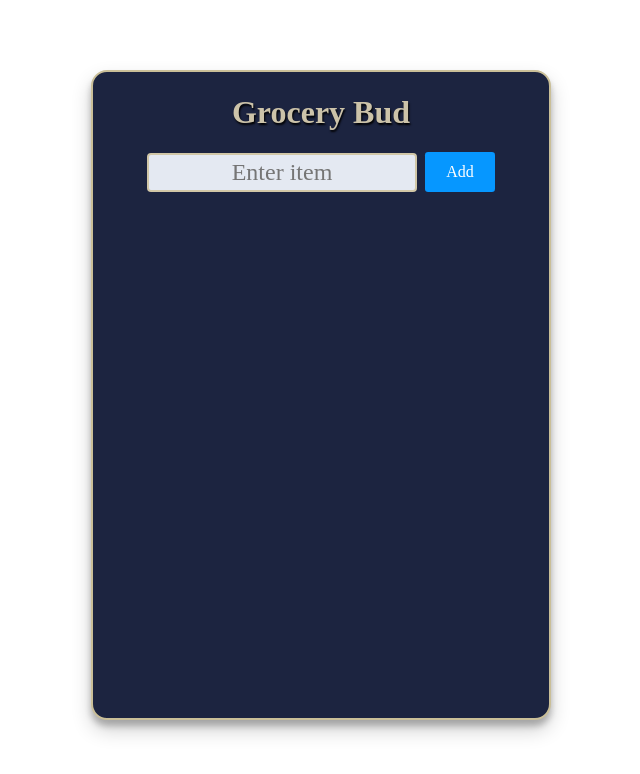
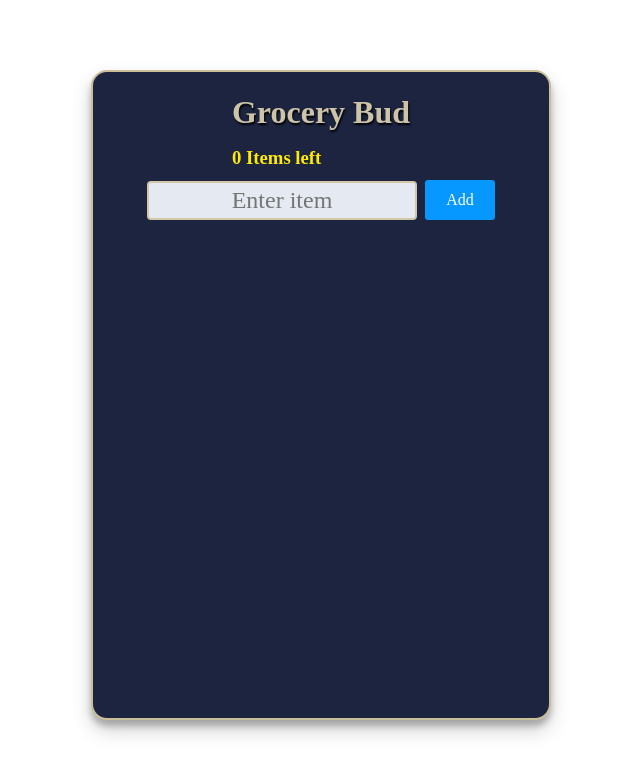
Before and after one commit to Dwash71/Grocery-List-To-Do-App, a React (Create React App) app: page / in a window 1280 px wide. Shown: the top 774 px of the page, without its empty margins (319-959 px from the left). Built offline with nearby package versions, Linux system fonts and the light colour scheme.

Commit message:
add items left

```diff
--- a/src/App.css
+++ b/src/App.css
@@ -85,15 +85,20 @@ h6 {
   border: 2px solid #cabf98;
 }
 .header {
-  margin-bottom: 1rem;
+  margin-bottom: .5rem;
   color: rgb(204, 195, 169);
   text-shadow: 1px 2px 2px rgba(0, 0, 0, 1);
+}
+
+.itemsLeft {
+  color: rgb(255, 234, 6);
+  margin-bottom: .5rem;
 }
 
 .input-section {
   display: flex;
   align-items: center;
-  margin-bottom: 1rem;
+  margin-bottom: 0.5rem;
 }
 .userInput {
   width: 270px;
@@ -579,6 +584,7 @@ button.focus {
     text-shadow: 1px 2px 2px rgba(0, 0, 0, 1);
     font-size: 1rem;
   }
+
   .list {
     width: 130px;
     background-color: #010d24;
--- a/src/App.js
+++ b/src/App.js
@@ -23,6 +23,7 @@ function App() {
       <div className="form-group">
         <div>
           <Header />
+          <h3 className="itemsLeft">{lists.length} Items left</h3>
         </div>
         <div>
           <Form
--- a/src/components/header/Header.jsx
+++ b/src/components/header/Header.jsx
@@ -3,7 +3,7 @@ import React from 'react'
 const Header = () => {
   return (
     <div className="header">
-    <h1>Grocery Bud</h1>
+      <h1>Grocery Bud</h1>
     </div>
   )
 }
```
Also changed, not shown: src/components/form/Form.jsx (line endings or trailing spaces).
